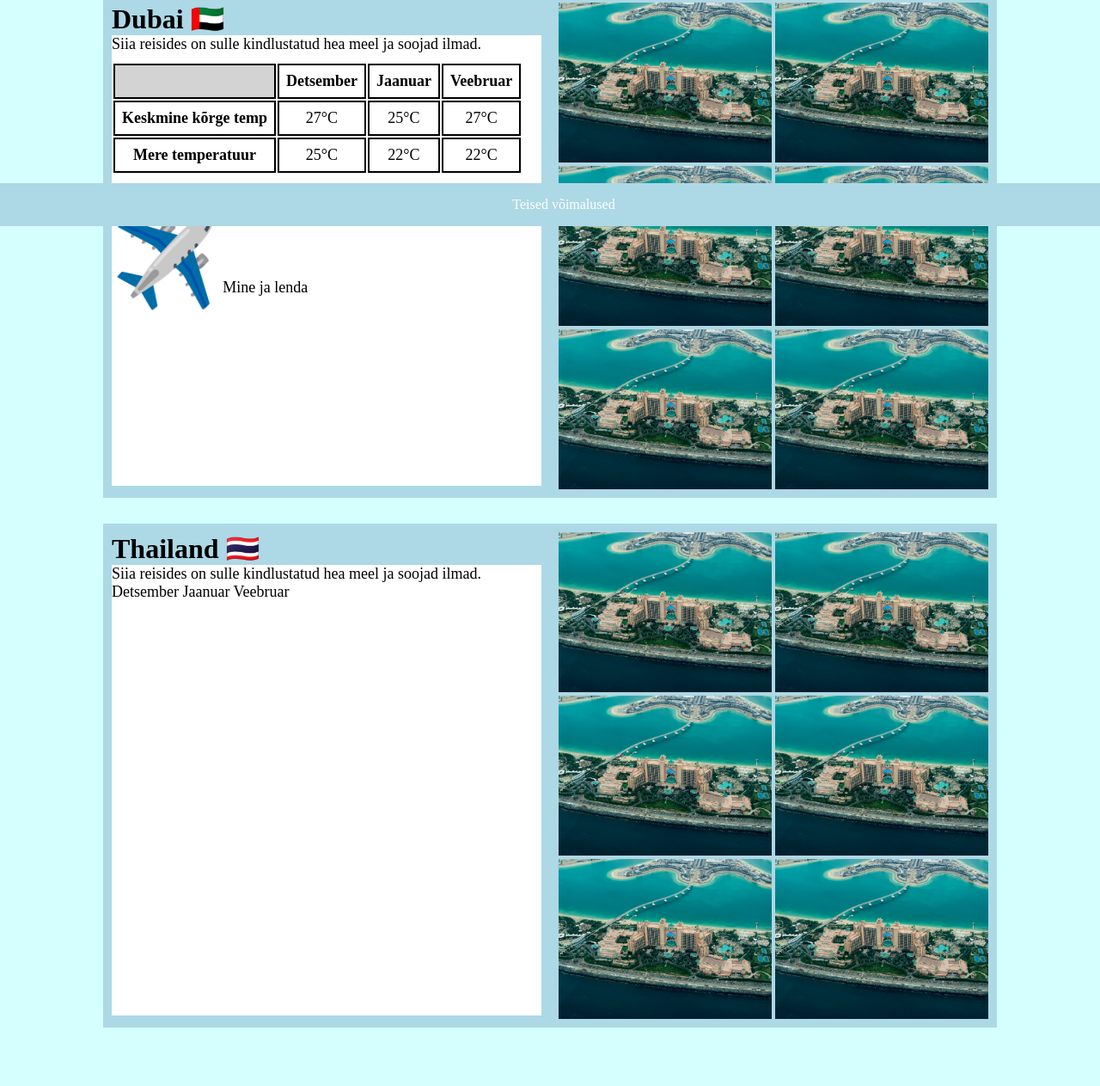
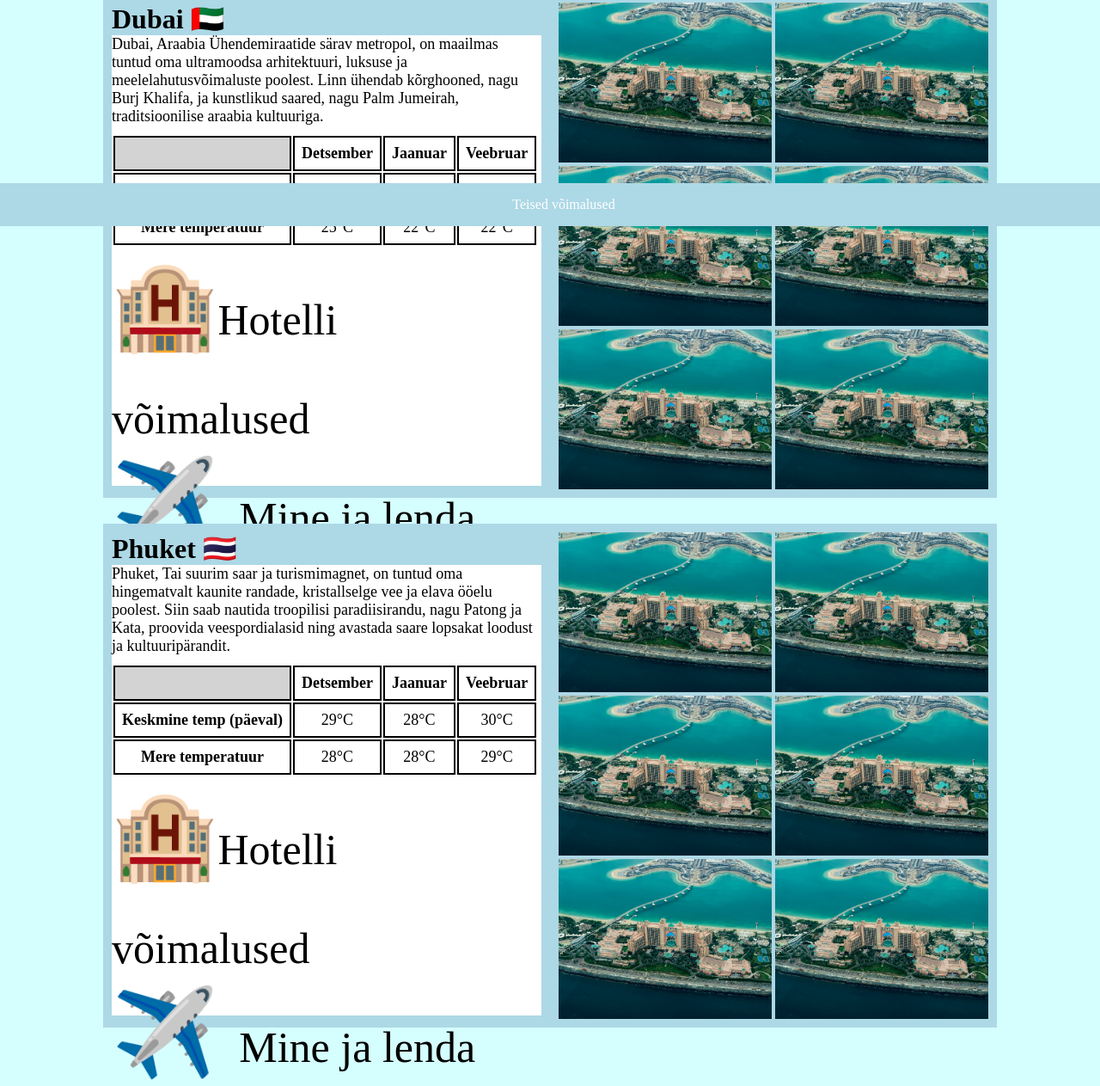
Before and after one commit to anriwv/Veebilehe-r-hmat-, a plain HTML site: page talv.html in a window 1280 px wide. Shown: the part 537-1800 px from the top of the page at 86% size. Drawn offline with Linux system fonts and the light colour scheme.

Commit message:
leht peaaegu valmis

```diff
--- a/assets/css/talv.css
+++ b/assets/css/talv.css
@@ -48,10 +48,14 @@ body, html {
     font-weight: bold;
 }
 
-.reisi_tekst {
+.reisi_kirjeldus {
     height: 524px;
     font-size:large;
     background-color: white;
+}
+
+.reisi_tekst {
+    margin: 0;
 }
 
 .galerii {
@@ -98,41 +102,29 @@ th, td {
     background-color: lightgray;
 }
 
-.hotell {
-    font-size: 30px;
-    background-color: teal;
-    color: rgba(255, 255, 255, 0.965);
-    margin-left: 10px;
-    padding-left: 10px;
-    padding-right: 10px;
-    transition: 1s;
-}
-
-
-.hotell:hover {
-    color: white;
-    padding: 5px;
-    padding-right: 20px;
-    padding-left: 20px;
-}
-
 table {
     margin-top: 10px;
     margin-bottom: 10px;
 }
 
-.lennuk {
-    font-size: 100px;
+.emoji{
+    font-size: 99px;
     margin: 0;
     display: inline-block;
 }
 
-.lend {
+.link {
     display: block;
+    transition: 0.5s;
 }
 
-.lend_tekst {
-    text-align: center;
+.link:hover {
+    background-color: blue;
+    color: white;
+}
+
+.väike {
+    font-size: 50px;
 }
 
 @media (max-width: 520px) {
--- a/talv.html
+++ b/talv.html
@@ -28,8 +28,9 @@
         <div class="reis_pealkiri">
             Dubai 🇦🇪
         </div>
-        <div class="reisi_tekst">
-            Siia reisides on sulle kindlustatud hea meel ja soojad ilmad.
+        <div class="reisi_kirjeldus">
+            <p class="reisi_tekst">Dubai, Araabia Ühendemiraatide särav metropol, on maailmas tuntud oma ultramoodsa arhitektuuri, luksuse ja meelelahutusvõimaluste poolest.
+                Linn ühendab kõrghooned, nagu Burj Khalifa, ja kunstlikud saared, nagu Palm Jumeirah, traditsioonilise araabia kultuuriga. </p>
             <table>
                 <thead>
                     <tr>
@@ -41,7 +42,7 @@
                 </thead>
                 <tbody>
                     <tr>
-                        <th>Keskmine kõrge temp</th>
+                        <th>Keskmine temp (päeval)</th>
                         <td>27°C</td>
                         <td>25°C</td>
                         <td>27°C</td>
@@ -56,11 +57,12 @@
                     </tr>
                 </tbody>
             </table>
-            <a href="https://www.booking.com/budget/city/ae/dubai.et.html?aid=392307&label=dubai-YRMKhSjIL9HnP4xrB1VN7gS631903355889%3Apl%3Ata%3Ap1%3Ap2%3Aac%3Aap%3Aneg%3Afi%3Atikwd-209077602%3Alp9061552%3Ali%3Adec%3Adm%3Appccp%3DUmFuZG9tSVYkc2RlIyh9YYriJK-Ikd_dQcpuEbIXN8o&gclid=Cj0KCQiAgJa6BhCOARIsAMiL7V-Ih42H3zTqUbUgOyrpQC7cqeAOym9HoQf5dFkraMPsL2-IpO3K7uwaAreMEALw_wcB&keep_landing=1&sid=081df00fb48ff7daa65f7fc67f0b6ca2" class="hotell"> Hotelli võimalused</a>
-            <div class="lend">
-                <p class="lennuk">✈️</p>
-                <a href="https://www.skyscanner.net/transport/flights/tll/dxba/?adultsv2=1&cabinclass=economy&childrenv2=&ref=home&rtn=1&preferdirects=false&outboundaltsenabled=false&inboundaltsenabled=false&oym=2412&iym=2501&selectedoday=01&selectediday=01" class="lend_tekst">Mine ja lenda</a>
-            </div>
+            <a class="link" href="https://www.booking.com/budget/city/ae/dubai.et.html?aid=392307&label=dubai-YRMKhSjIL9HnP4xrB1VN7gS631903355889%3Apl%3Ata%3Ap1%3Ap2%3Aac%3Aap%3Aneg%3Afi%3Atikwd-209077602%3Alp9061552%3Ali%3Adec%3Adm%3Appccp%3DUmFuZG9tSVYkc2RlIyh9YYriJK-Ikd_dQcpuEbIXN8o&gclid=Cj0KCQiAgJa6BhCOARIsAMiL7V-Ih42H3zTqUbUgOyrpQC7cqeAOym9HoQf5dFkraMPsL2-IpO3K7uwaAreMEALw_wcB&keep_landing=1&sid=081df00fb48ff7daa65f7fc67f0b6ca2">
+                <p class="emoji">🏨<span class="väike">Hotelli võimalused</span></p>
+            </a>
+            <a class="link" href="https://www.skyscanner.net/transport/flights/tll/dxba/?adultsv2=1&cabinclass=economy&childrenv2=&ref=home&rtn=1&preferdirects=false&outboundaltsenabled=false&inboundaltsenabled=false&oym=2412&iym=2501&selectedoday=01&selectediday=01">
+                <p class="emoji">✈️ <span class="väike">Mine ja lenda</span></p>
+            </a>
         </div>
     </div>
 
@@ -81,11 +83,44 @@
 <div class="kast">
     <div class="reis_jutt">
         <div class="reis_pealkiri">
-            Thailand 🇹🇭
+            Phuket 🇹🇭
         </div>
-        <div class="reisi_tekst">
-            Siia reisides on sulle kindlustatud hea meel ja soojad ilmad.
-            <table>Detsember Jaanuar Veebruar</table>
+        <div class="reisi_kirjeldus">
+            <p class="reisi_tekst">Phuket, Tai suurim saar ja turismimagnet, on tuntud oma hingematvalt kaunite randade,
+                kristallselge vee ja elava ööelu poolest. Siin saab nautida troopilisi paradiisirandu, nagu Patong ja Kata,
+                proovida veespordialasid ning avastada saare lopsakat loodust ja kultuuripärandit.  </p>
+            <table>
+                <thead>
+                    <tr>
+                        <th class="alg"></th>
+                        <th>Detsember</th>
+                        <th>Jaanuar</th>
+                        <th>Veebruar</th>
+                    </tr>
+                </thead>
+                <tbody>
+                    <tr>
+                        <th>Keskmine temp (päeval)</th>
+                        <td>29°C</td>
+                        <td>28°C</td>
+                        <td>30°C</td>
+                    </tr>
+                </tbody>
+                <tbody>
+                    <tr>
+                        <th>Mere temperatuur</th>
+                        <td>28°C </td>
+                        <td>28°C</td>
+                        <td>29°C</td>
+                    </tr>
+                </tbody>
+            </table>
+            <a class="link" href="https://www.booking.com/budget/city/ae/dubai.et.html?aid=392307&label=dubai-YRMKhSjIL9HnP4xrB1VN7gS631903355889%3Apl%3Ata%3Ap1%3Ap2%3Aac%3Aap%3Aneg%3Afi%3Atikwd-209077602%3Alp9061552%3Ali%3Adec%3Adm%3Appccp%3DUmFuZG9tSVYkc2RlIyh9YYriJK-Ikd_dQcpuEbIXN8o&gclid=Cj0KCQiAgJa6BhCOARIsAMiL7V-Ih42H3zTqUbUgOyrpQC7cqeAOym9HoQf5dFkraMPsL2-IpO3K7uwaAreMEALw_wcB&keep_landing=1&sid=081df00fb48ff7daa65f7fc67f0b6ca2">
+                <p class="emoji">🏨<span class="väike">Hotelli võimalused</span></p>
+            </a>
+            <a class="link" href="https://www.skyscanner.net/transport/flights/tll/dxba/?adultsv2=1&cabinclass=economy&childrenv2=&ref=home&rtn=1&preferdirects=false&outboundaltsenabled=false&inboundaltsenabled=false&oym=2412&iym=2501&selectedoday=01&selectediday=01">
+                <p class="emoji">✈️ <span class="väike">Mine ja lenda</span></p>
+            </a>
         </div>
     </div>
 
```
Lines whose indentation alone changed are shown as unchanged.
